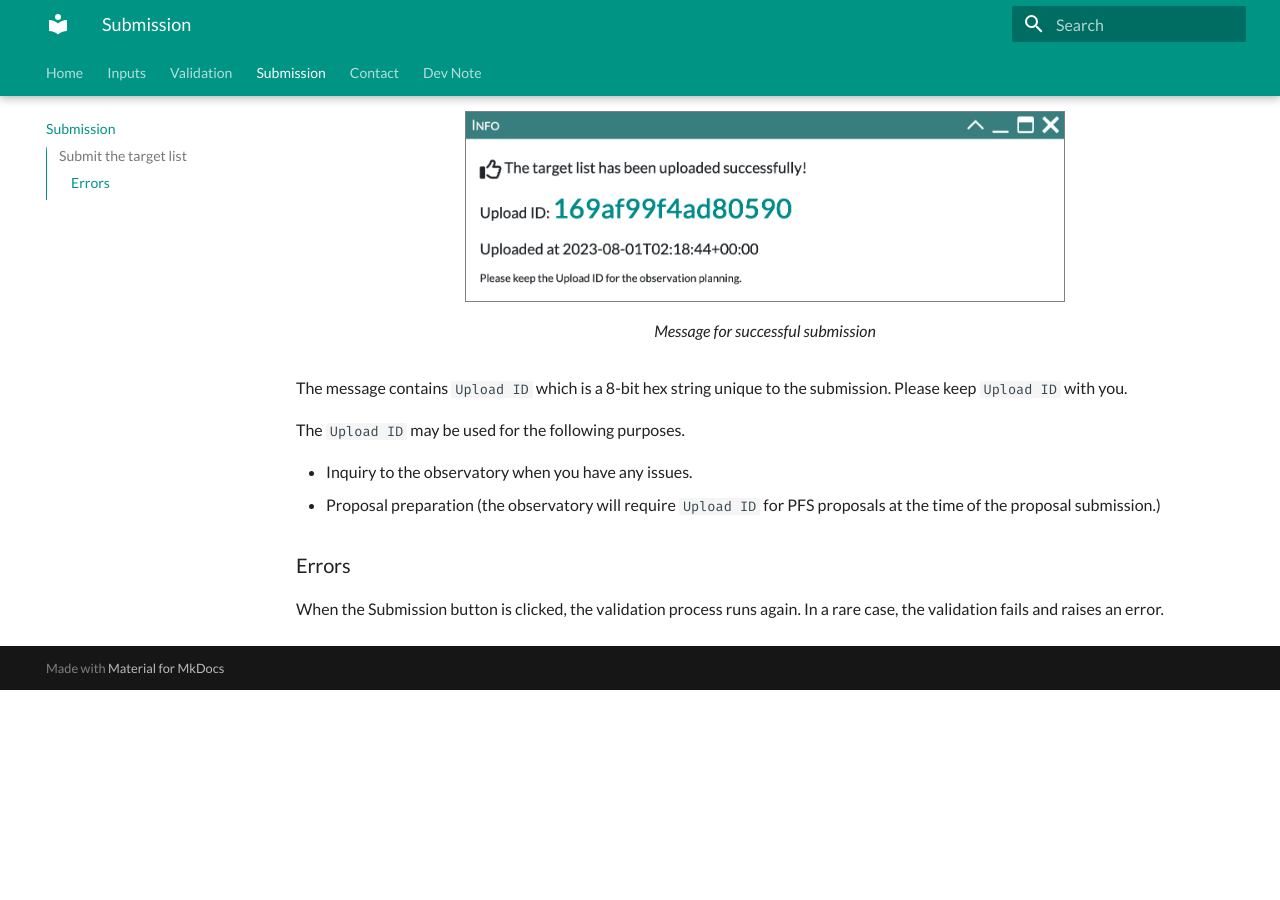
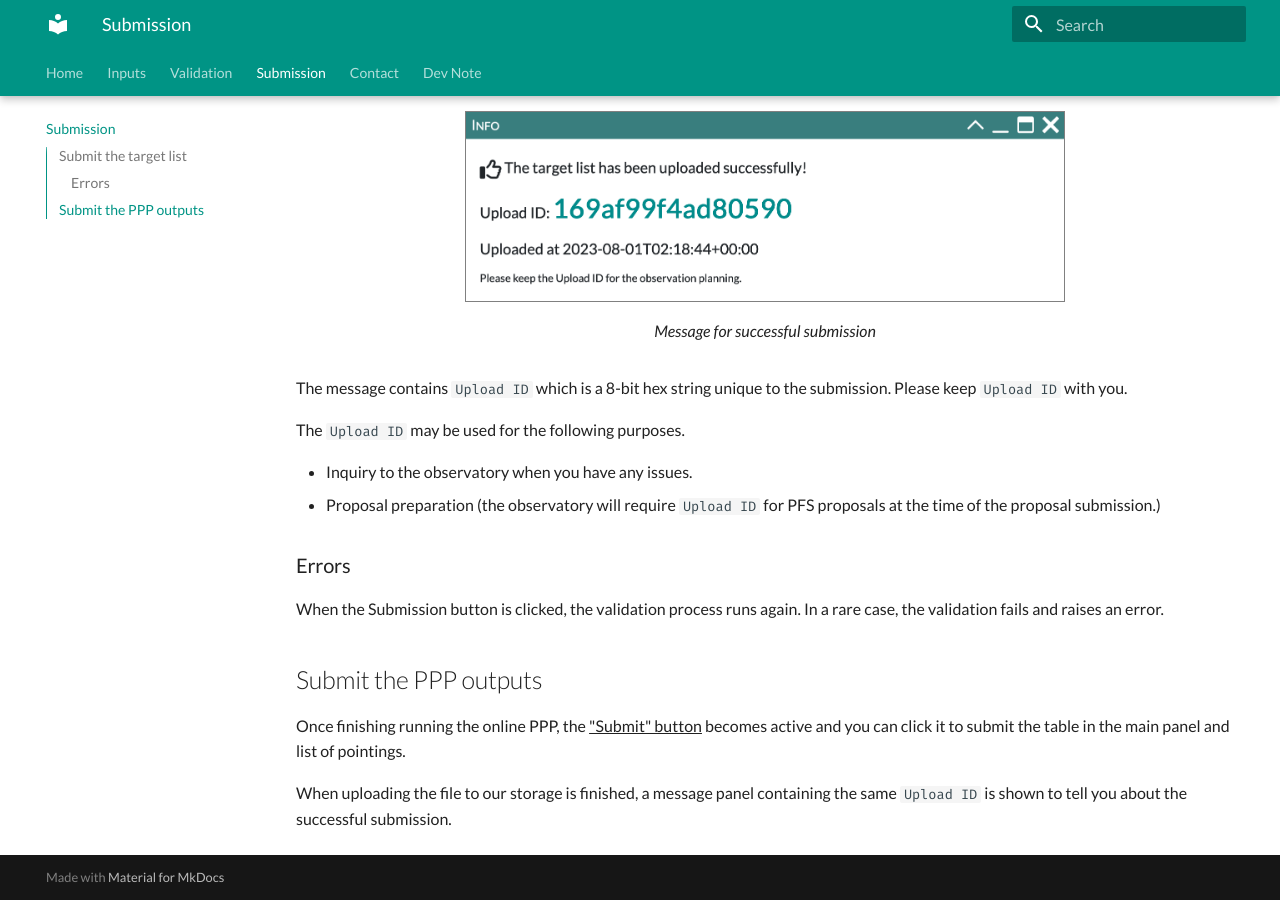
Before and after one commit to Subaru-PFS/spt_target_uploader, an MkDocs documentation site: the page built from docs/docs/submission.md, in a window 1280 px wide and 900 px high, scrolled down 656 px. Built offline with MkDocs 1.6.1 and Material for MkDocs 9.7.7, drawn with Linux system fonts in a browser that asks for light colours; before the commit the page ends 1346 px from its top, so only the background shows below that; some of the changed text lies outside the part shown.

Commit message:
Update submission.md

```diff
--- a/docs/docs/submission.md
+++ b/docs/docs/submission.md
@@ -1,7 +1,7 @@
 # Submission
 
 ## Submit the target list
-Once the validation is finished without errors, the Submit button becomes active and you can click it to submit your target list.
+Once the validation is finished without errors, the <u>"Submit" button</u> becomes active and you can click it to submit your target list.
 
 <figure markdown>
   ![Validate Button](images/validate_button.png){ width="200" }
@@ -36,3 +36,9 @@ The `Upload ID` may be used for the following purposes.
 ### Errors
 
 When the Submission button is clicked, the validation process runs again. In a rare case, the validation fails and raises an error.
+
+## Submit the PPP outputs
+
+Once finishing running the online PPP, the <u>"Submit" button</u> becomes active and you can click it to submit the table in the main panel and list of pointings.
+
+When uploading the file to our storage is finished, a message panel containing the same `Upload ID` is shown to tell you about the successful submission.
```
